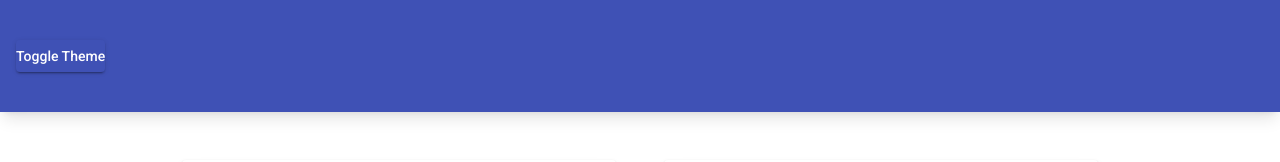
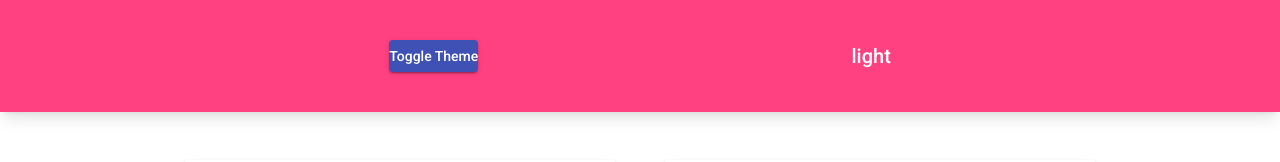
Before and after one commit to Ellipsoul/self-portfolio, an Angular app: page / in a window 1280 px wide. Shown: the top 162 px of the page. Built offline with nearby package versions, Linux system fonts and the light colour scheme.

Commit message:
Found a way to toggle light and dark theme. Need to change main content background

```diff
--- a/src/app/main-content/main-content.component.css
+++ b/src/app/main-content/main-content.component.css
@@ -17,6 +17,6 @@
   }
 
   mat-card {
-    @apply bg-blue-100 dark:bg-yellow-300;
+    @apply bg-blue-100 dark:bg-gray-800;
   }
 }
--- a/src/app/main-content/main-content.component.html
+++ b/src/app/main-content/main-content.component.html
@@ -1,5 +1,5 @@
 <!-- Setting class to dark like this changes the whole schema -->
-<div [ngClass]='["projects-container", theme]'>
+<div [ngClass]='["projects-container", applyTheme()]'>
   <ng-container *ngFor="let project of projects">
     <mat-card>
       <mat-card-header>
@@ -7,7 +7,7 @@
         <mat-card-subtitle>{{ project.description }}</mat-card-subtitle>
       </mat-card-header>
       <mat-card-content>
-        <img [src]="project.image_link">
+        <img [src]="project.image_link" width="400">
       </mat-card-content>
       <mat-card-actions>
         <button mat-raised-button color="primary">LIKE</button>
--- a/src/app/main-content/main-content.component.ts
+++ b/src/app/main-content/main-content.component.ts
@@ -16,12 +16,9 @@ interface Project {
   styleUrls: ['./main-content.component.css'],
 })
 export class MainContentComponent implements OnInit {
-  theme: string;
   projects: Project[];
 
   constructor(private themeService: ThemeService) {
-    this.theme = this.themeService.getTheme();
-
     this.projects = [
       {
         name: 'Project 1',
@@ -71,4 +68,8 @@ export class MainContentComponent implements OnInit {
   ngOnInit(): void {
 
   }
+
+  applyTheme() {
+    return this.themeService.getTheme();
+  }
 }
--- a/src/app/nav-bar/nav-bar.component.css
+++ b/src/app/nav-bar/nav-bar.component.css
@@ -7,6 +7,6 @@
 @layer components {
   .toolbar {
     @apply bg-white dark:bg-black;
-    @apply flex h-28 shadow-lg items-center justify-between place-items-center;
+    @apply flex h-28 shadow-lg items-center justify-evenly place-items-center;
   }
 }
--- a/src/app/nav-bar/nav-bar.component.html
+++ b/src/app/nav-bar/nav-bar.component.html
@@ -1,5 +1,8 @@
-<mat-toolbar ngClass="toolbar" [color]="theme === 'light' ? 'primary' : 'accent'">
+<mat-toolbar ngClass="toolbar" [color]="theme === 'dark' ? 'primary' : 'accent'">
   <button mat-raised-button color="primary" (click)="toggleTheme()">
     Toggle Theme
   </button>
+  <div>
+    {{ theme }}
+  </div>
 </mat-toolbar>
--- a/src/app/theme.service.ts
+++ b/src/app/theme.service.ts
@@ -4,10 +4,6 @@ import { Injectable } from '@angular/core';
   providedIn: 'root',
 })
 export class ThemeService {
-  // Create a service that tracks the theme and can be used by other components.
-  // The theme is stored in local storage.
-  // The theme is set to 'light' by default.
-  // The theme can be changed by calling the setTheme() method.
   constructor() {
   }
 
```
